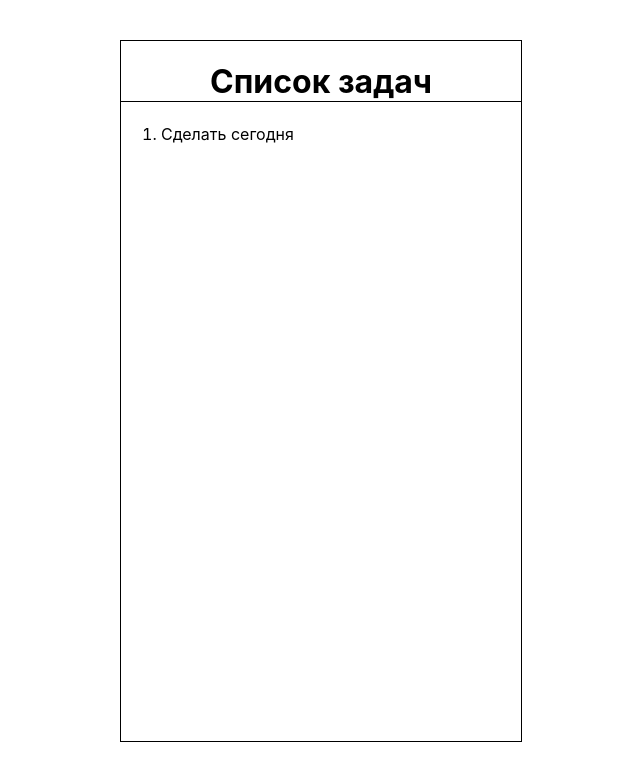
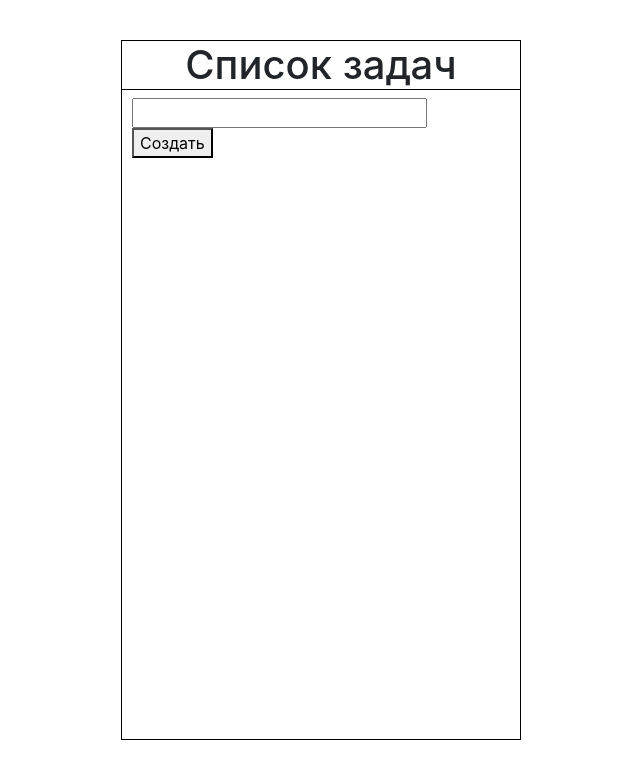
Before and after one commit to lordaksik/todo, a React (Create React App) app: page / in a window 1280 px wide. Shown: the top 780 px of the page, without its empty margins (319-959 px from the left). Built offline with nearby package versions, Linux system fonts and the light colour scheme.

Commit message:
Начальный todo list

```diff
--- a/public/index.html
+++ b/public/index.html
@@ -12,7 +12,8 @@
     <link rel="apple-touch-icon" href="%PUBLIC_URL%/logo192.png" />
 
     <link rel="manifest" href="%PUBLIC_URL%/manifest.json" />
-
+    <link href="https://cdn.jsdelivr.net/npm/bootstrap@5.3.3/dist/css/bootstrap.min.css" rel="stylesheet" integrity="sha384-QWTKZyjpPEjISv5WaRU9OFeRpok6YctnYmDr5pNlyT2bRjXh0JMhjY6hW+ALEwIH" crossorigin="anonymous">
+    <script src="https://cdn.jsdelivr.net/npm/bootstrap@5.3.3/dist/js/bootstrap.bundle.min.js" integrity="sha384-YvpcrYf0tY3lHB60NNkmXc5s9fDVZLESaAA55NDzOxhy9GkcIdslK1eN7N6jIeHz" crossorigin="anonymous"></script>
     <title>ToDo</title>
   </head>
   <body>
--- a/src/App.css
+++ b/src/App.css
@@ -12,3 +12,10 @@
   border-bottom: black 1px solid;
   text-align: center;
 }
+.addInList{
+  margin: 2px 10px;
+}
+.addInList input{
+  width: 78%;
+  margin-right: 5px;
+}
--- a/src/App.js
+++ b/src/App.js
@@ -1,24 +1,50 @@
 import './App.css';
+import {useState} from "react";
 
+const lists = [];
 var nameTable = 'Список задач'
+
+function ElementList({todos}) {
+    const liElement = todos.map(list => (
+        <li key={list.id}>
+            {list.text}
+        </li>
+    ))
+    return (<ol>{liElement}</ol>)
+}
+
+function ButtonAddElemnt({setText}, {setTodos}, {todos}, {text}) {
+    return (<button onClick={() => {
+        setText('');
+        setTodos([{
+            id: todos.length,
+            text: text
+        }, ...todos]);
+    }} className='inputFieldButton'>Создать
+    </button>)
+}
+
 export default function App() {
+
+    const [todos, setTodos] = useState(lists);
+    const [text, setText] = useState('');
+
     return (
         <div className='toDoList'>
             <h1>{nameTable}</h1>
-            <ol>
-                <ListName/>
-            </ol>
+            <div className='addInList'><input value={text}
+                                              onChange={e => setText(e.target.value)}
+                                              className='inputField' type='text'/>
+                <button onClick={() => {
+                    setText('');
+                    setTodos([{
+                        id: todos.length,
+                        text: text
+                    }, ...todos]);
+                }} className='inputFieldButton'>Создать
+                </button>
+            </div>
+            <ElementList todos={todos}/>
         </div>
     );
 }
-
-//  <MyButton info='правду'/>
-function ListName() {
-    var list = {
-        id: 1,
-        title: 'Сделать сегодня'
-    }
-    return (
-        <li key={list.id}>{list.title} </li>
-    );
-}
```
